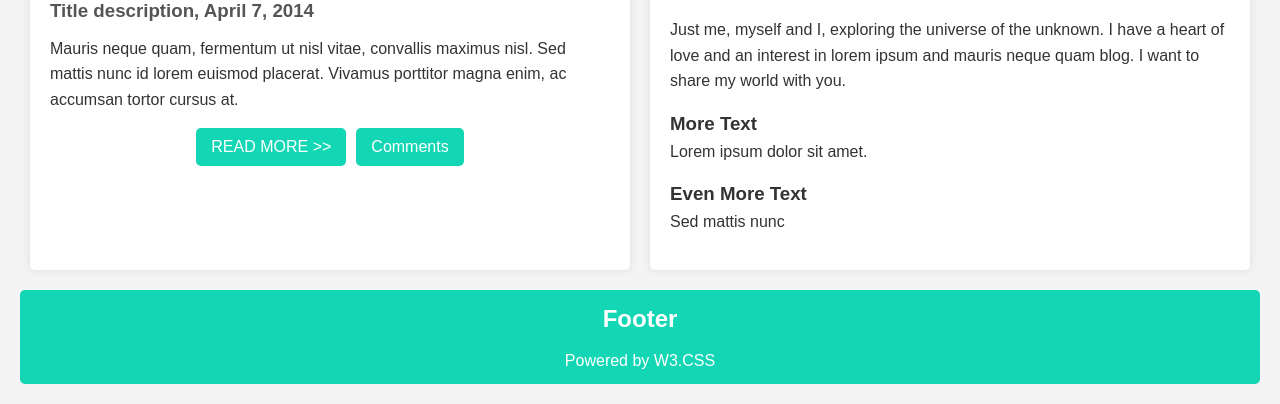
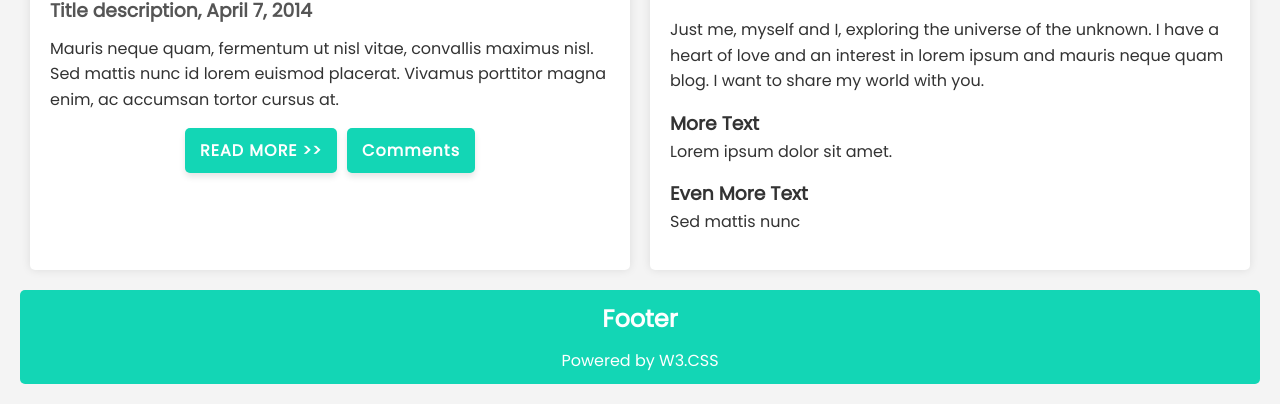
Before and after one commit to Rajnandanisingh6/Frontend, a plain HTML site: page css/My_Blog/index.html in a window 1280 px wide. Shown: the part 697-1101 px from the top of the page. Drawn offline with Linux system fonts and the light colour scheme.

Commit message:
some change

```diff
--- a/css/My_Blog/index.html
+++ b/css/My_Blog/index.html
@@ -6,6 +6,10 @@
   <meta name="viewport" content="width=device-width, initial-scale=1.0" />
   <title>My Blog</title>
   <link rel="stylesheet" href="style.css" />
+  <!-- Add this in your <head> -->
+<link href="https://fonts.googleapis.com/css2?family=Poppins&display=swap" rel="stylesheet">
+
+
 </head>
 <body>
   <header class="header">
@@ -45,5 +49,7 @@
     <h2>Footer</h2>
     <p>Powered by W3.CSS</p>
   </footer>
+
+
 </body>
 </html>
--- a/css/My_Blog/style.css
+++ b/css/My_Blog/style.css
@@ -111,3 +111,41 @@ button:hover {
     width: 90%;
   }
 }
+html {
+  scroll-behavior: smooth;
+}
+body {
+  font-family: 'Poppins', sans-serif;
+}
+.leftcontainer:hover, .rightcontainer:hover {
+  transform: translateY(-5px);
+  transition: transform 0.3s ease;
+}
+.leftcontainer, .rightcontainer {
+  transition: transform 0.3s ease;
+}
+.leftcontainer img:hover, .rightcontainer img:hover {
+  transform: scale(1.05);
+  transition: transform 0.3s ease;
+}
+.leftcontainer img, .rightcontainer img {
+  transition: transform 0.3s ease;
+}
+button:active {
+  transform: scale(0.95);
+}
+button {
+  box-shadow: 0 4px 6px rgba(0, 0, 0, 0.1);
+}
+button:active {
+  box-shadow: 0 2px 4px rgba(0, 0, 0, 0.1);
+}
+button {
+  font-weight: bold;
+}
+button {
+  font-family: 'Poppins', sans-serif;
+}
+button {
+  letter-spacing: 1px;
+}
```
